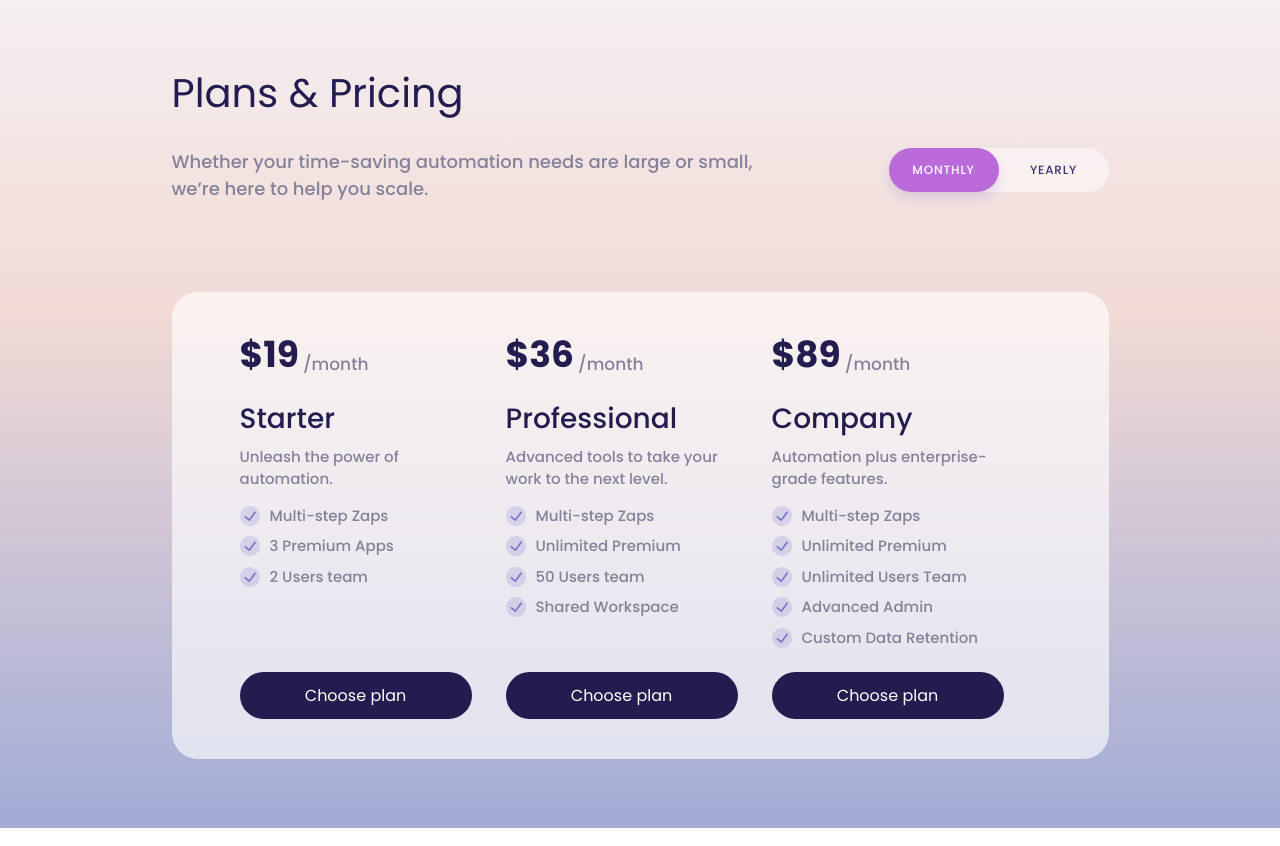
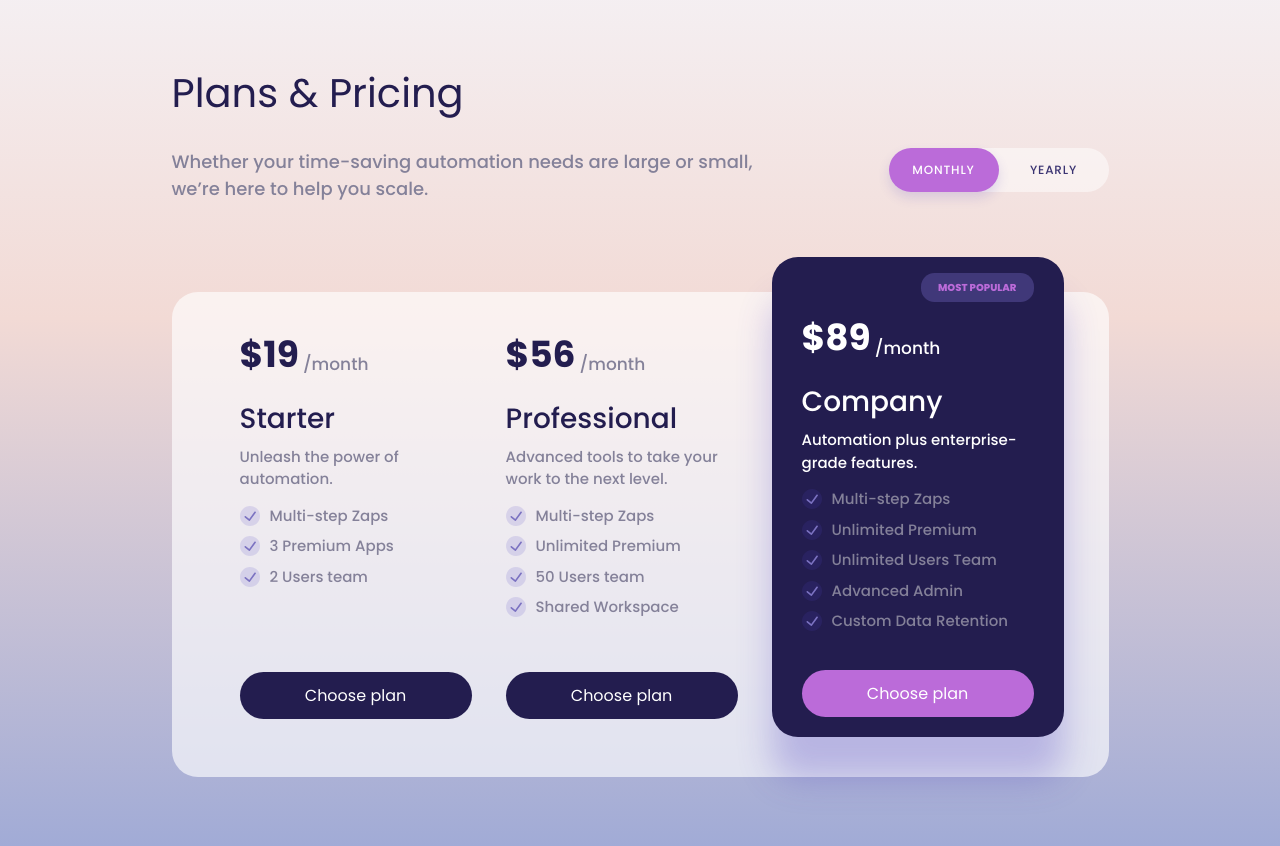
Before and after one commit to lowfnm/netpeak, a website built with Parcel: page index.html in a window 1280 px wide. Both pictures are taken after a click on the link "MONTHLY". Shown: the part 98-944 px from the top of the page. Built offline with nearby package versions, Linux system fonts and the light colour scheme.

Commit message:
🏀 Made monthly/yearly script

```diff
--- a/_html/_head.html
+++ b/_html/_head.html
@@ -4,6 +4,7 @@
   <meta name="description" content="pricing page" />
   <meta name="viewport" content="width=device-width, initial-scale=1" />
   <meta property="og:title" content="Pricing" />
+  <link rel="icon" type="image/png" href="favicon.ico" />
   <link rel="stylesheet" href="stylesheets/normalize.css" />
   <link rel="stylesheet" href="stylesheets/main.css" />
 </head>
--- a/_html/_pricing.html
+++ b/_html/_pricing.html
@@ -1,10 +1,10 @@
 <section class="pricing">
   <h2 class="pricing__title">Pricing</h2>
   <ul class="reset_list pricing__list">
-    <li>
+    <li class="pricing__item">
       <div>
         <div class="pricing__price">
-          <h3 class="reset_title">$19</h3>
+          <h3 id="starter" class="reset_title">$19</h3>
           <span>/month</span>
         </div>
         <div class="pricing__info">
@@ -43,10 +43,10 @@
       </div>
       <button class="reset_button pricing__button">Choose plan</button>
     </li>
-    <li>
+    <li class="pricing__item">
       <div>
         <div class="pricing__price">
-          <h3 class="reset_title">$36</h3>
+          <h3 id="professional" class="reset_title">$36</h3>
           <span>/month</span>
         </div>
         <div class="pricing__info">
@@ -96,13 +96,16 @@
       </div>
       <button class="reset_button pricing__button">Choose plan</button>
     </li>
-    <li>
+    <li class="pricing__item pricing__item-active">
       <div>
-        <div class="pricing__price">
-          <h3 class="reset_title">$89</h3>
+        <div class="pricing__item_header">
+          <span>MOST POPULAR</span>
+        </div>
+        <div class="pricing__price pricing__price-active">
+          <h3 id="company" class="reset_title">$89</h3>
           <span>/month</span>
         </div>
-        <div class="pricing__info">
+        <div class="pricing__info pricing__info-active">
           <h4 class="reset_title">Company</h4>
           <p class="reset_paragraph">
             Automation plus enterprise-grade features.
@@ -156,7 +159,9 @@
           </li>
         </ul>
       </div>
-      <button class="reset_button pricing__button">Choose plan</button>
+      <button class="reset_button pricing__button pricing__button-active">
+        Choose plan
+      </button>
     </li>
   </ul>
 </section>
--- a/index.html
+++ b/index.html
@@ -5,6 +5,6 @@
     <include src="_header.html"></include>
     <include src="_main.html"></include>
     <include src="_footer.html"></include>
-    <script src="js/tabs.js"></script>
+    <script src="js/main.js"></script>
   </body>
 </html>
--- a/js/tabs.js
+++ b/js/main.js
@@ -1,7 +1,10 @@
-const nav = () => {
+const main = () => {
   const nav = document.querySelector('.js-nav');
   const navLinks = nav.querySelectorAll('.nav__link');
   const slideRect = nav.querySelector('.nav__slider-rect');
+  const starterTab = document.getElementById('starter');
+  const professionalTab = document.getElementById('professional');
+  const companyTab = document.getElementById('company');
 
   nav.addEventListener('click', (evt) => {
     if (!evt.target.classList.contains('nav__link')) return;
@@ -14,7 +17,17 @@ const nav = () => {
     }
 
     slideRect.style.transform = `translateX(${evt.target.dataset.transform}%)`;
+
+    if (slideRect.style.transform === 'translateX(100%)') {
+      starterTab.innerText = '$12';
+      professionalTab.innerText = '$36';
+      companyTab.innerText = '$56';
+    } else {
+      starterTab.innerText = '$19';
+      professionalTab.innerText = '$56';
+      companyTab.innerText = '$89';
+    }
   });
 };
 
-nav();
+main();
--- a/stylesheets/components/_pricing.scss
+++ b/stylesheets/components/_pricing.scss
@@ -20,17 +20,45 @@
     display: flex;
     gap: 34px;
 
-    & > li {
-      display: flex;
-      flex-direction: column;
-      justify-content: space-between;
-      max-width: 232px;
-      height: 387px;
-    }
-
     @include breakpoints.max-width-mobile {
       flex-direction: column;
       align-items: center;
+    }
+  }
+
+  &__item {
+    display: flex;
+    flex-direction: column;
+    justify-content: space-between;
+    max-width: 232px;
+    height: 387px;
+
+    &-active {
+      margin-top: -75px;
+      padding: 20px 30px;
+      height: 440px;
+      background-color: colors.$port_gore;
+      border-radius: 26px;
+      box-shadow: 0 42px 34px rgba(82, 67, 194, 0.295755);
+
+      @include breakpoints.max-width-mobile {
+        margin-top: 0;
+      }
+    }
+
+    &_header {
+      text-align: right;
+
+      & > span {
+        padding: 7px 17px;
+        font-size: base.$font-size-10;
+        font-weight: base.$extra-bold;
+        line-height: base.$line-height-1-5;
+        letter-spacing: 0.03px;
+        color: colors.$lavender;
+        background-color: colors.$minsk;
+        border-radius: 13.5px;
+      }
     }
   }
 
@@ -52,6 +80,18 @@
       line-height: base.$line-height-1-5;
       color: colors.$waterloo;
     }
+
+    &-active {
+      margin-top: 20px;
+
+      & > h3 {
+        color: colors.$white;
+      }
+
+      & > span {
+        color: colors.$white;
+      }
+    }
   }
 
   &__info {
@@ -72,6 +112,16 @@
       font-weight: base.$medium;
       line-height: base.$line-height-1-5;
       color: colors.$waterloo;
+    }
+
+    &-active {
+      & > h4 {
+        color: colors.$white;
+      }
+
+      & > p {
+        color: colors.$white;
+      }
     }
   }
 
@@ -100,7 +150,12 @@
     color: colors.$white;
     background-color: colors.$port_gore;
     border-radius: 24px;
+    cursor: pointer;
     transition: 0.2s linear background-color;
+
+    &-active {
+      background-color: colors.$lavender;
+    }
 
     &:hover {
       background-color: colors.$amethyst;
--- a/stylesheets/modules/_colors.scss
+++ b/stylesheets/modules/_colors.scss
@@ -6,3 +6,4 @@ $white: #fff;
 $waterloo: #848199;
 $jacarta: #3b3472;
 $amethyst: #a847cc;
+$minsk: #403879;
--- a/stylesheets/partials/_base.scss
+++ b/stylesheets/partials/_base.scss
@@ -3,6 +3,7 @@ $page-width: 1334px;
 $container-width: 937px;
 
 // font sizes
+$font-size-10: 10px;
 $font-size-12: 12px;
 $font-size-14: 14px;
 $font-size-15: 15px;
@@ -27,6 +28,7 @@ $line-height-1-27: 1.27;
 $regular: 400;
 $medium: 500;
 $bold: 700;
+$extra-bold: 800;
 
 // main font
 $base-font-family: 'Regular';
--- a/stylesheets/partials/_typography.scss
+++ b/stylesheets/partials/_typography.scss
@@ -23,3 +23,11 @@
   font-display: fallback;
   src: url('../assets/fonts/poppins/bold.otf') format('opentype');
 }
+
+@font-face {
+  font-family: 'Poppins';
+  font-style: normal;
+  font-weight: base.$extra-bold;
+  font-display: fallback;
+  src: url('../assets/fonts/poppins/extra-bold.otf') format('opentype');
+}
```
Also changed, not shown: assets/fonts/poppins/extra-bold.otf (added), stylesheets/main.css, 1 other file.
